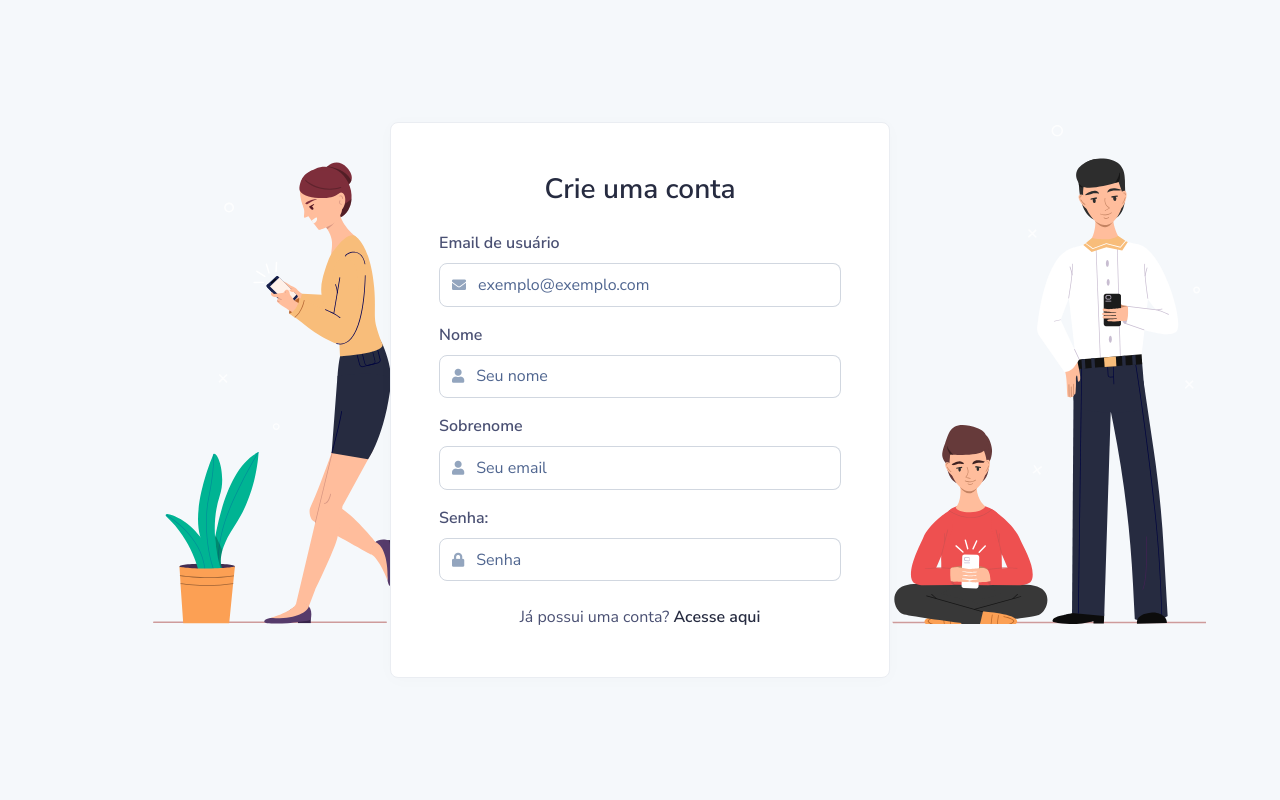
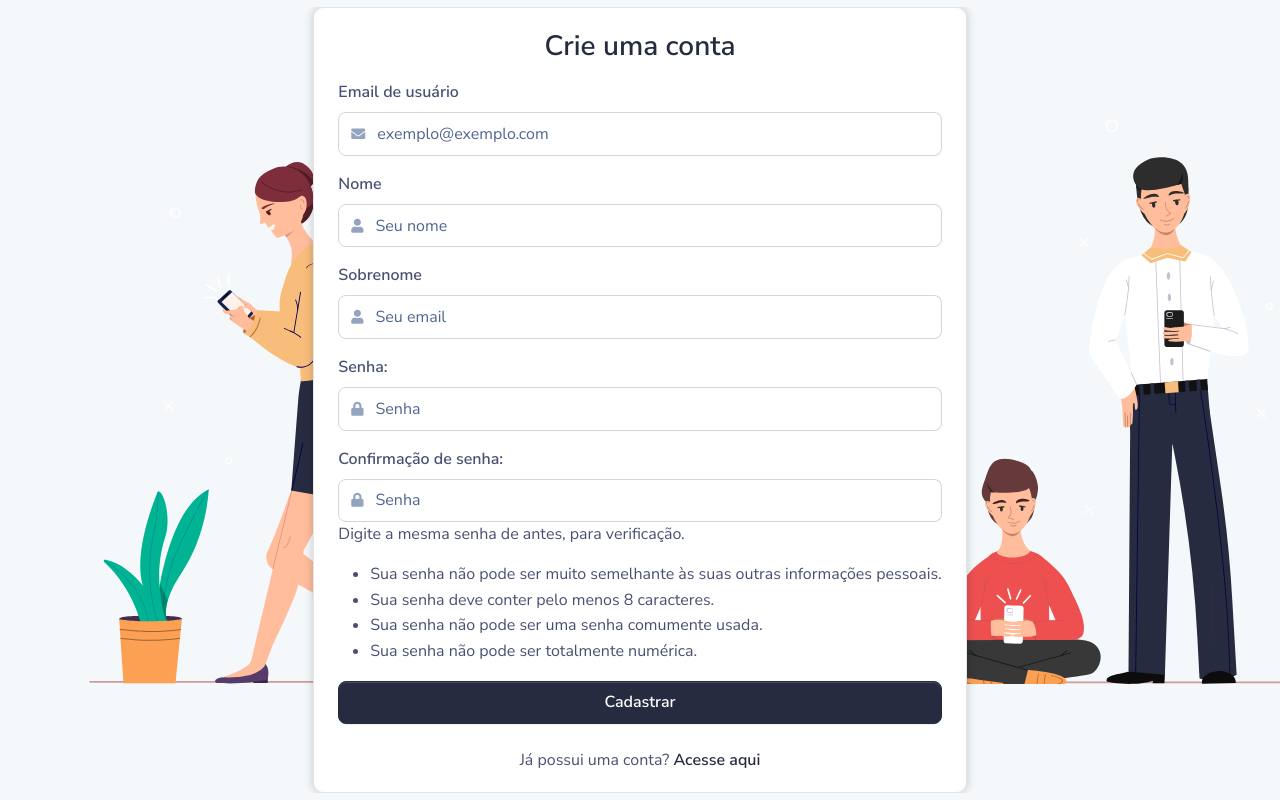
Before and after one commit to marcoshiroshi/reciclagem, a Django app: page /usuario/signup/ in a window 1280 px wide. Run offline with Django 4.2, Linux system fonts and the light colour scheme; some libraries are stand-ins or nearby versions.

Commit message:
alteracoes

```diff
--- a/core/urls.py
+++ b/core/urls.py
@@ -2,6 +2,6 @@ from django.urls import re_path, path
 from core.views import *
 
 urlpatterns = [
-    path('', HomeView.as_view(), name="home"),
+    # path('', HomeView.as_view(), name="home"),
     re_path(r'^.*\.*', Framework.as_view(), name='framework_dashboard'),
 ]
--- a/usuario/views.py
+++ b/usuario/views.py
@@ -1,4 +1,5 @@
-from django.contrib.auth.forms import UserCreationForm
+from django.core.mail import send_mail
+from django.http import HttpResponseRedirect
 from django.views.generic import CreateView
 from django.urls import reverse_lazy
 from .forms import SignUpForm
@@ -8,3 +9,16 @@ class SignUpView(CreateView):
     form_class = SignUpForm
     template_name = 'registration/signup.html'
     success_url = reverse_lazy('login')
+
+    def form_valid(self, form):
+        self.object = form.save(commit=False)
+        self.object.is_active = True
+        self.object.save()
+        send_mail(
+            "Cadastro Realizado",
+            "Olá, o seu cadastro no sistema foi realizado com sucesso. Acesso o sistema para concluir as próximas etapas.",
+            "marcos.hiroshi99@gmail.com",
+            [self.object.email],
+            fail_silently=False,
+        )
+        return HttpResponseRedirect(self.get_success_url())
--- a/www/templates/registration/signup.html
+++ b/www/templates/registration/signup.html
@@ -16,31 +16,77 @@
 -->
 {% load static %}
 <!DOCTYPE html>
-<html lang="en">
+<html lang="pt">
 
 {% include '00_framework/partials/header.html' %}
 
 {% block extra_css %}
-{#    <style>#}
-{#        html { overflow-y: scroll; }#}
-{#        .signin-inner { position: absolute; }#}
-{#    </style>#}
+    <style>
+        body {
+            margin: 0;
+            padding: 0;
+            display: flex;
+            justify-content: center;
+            align-items: center;
+            min-height: 100vh;
+            background-image: url({% static 'assets/img/illustrations/signin.svg' %});
+            background-size: auto;
+            background-position: center;
+            background-repeat: no-repeat;
+        }
+
+        .card {
+            background-color: rgba(255, 255, 255);
+            border-radius: 10px;
+            {#padding: 20px;#}
+            width: 300px;
+            {#max-width: 80%;#}
+            box-shadow: 0px 0px 10px rgba(0, 0, 0, 0.2);
+            overflow-y: auto;
+        }
+    </style>
 {% endblock extra_css %}
 
 <body class="bg-soft">
     <main>
-
-        <!-- Section -->
-        <section class="vh-lg-100 d-flex align-items-center">
         <div class="container">
-                <div class="row justify-content-center form-bg-image" data-background-lg="{% static 'assets/img/illustrations/signin.svg' %}">
-                    <div class="col-12 d-flex align-items-center justify-content-center">
-                        <div class="signin-inner my-3 my-lg-0 bg-white shadow-soft border rounded border-light p-4 p-lg-5 w-100 fmxw-500">
-                            <div class="text-center text-md-center mb-4 mt-md-0">
+            <div class="card w-auto">
+                <div class="card-body">
+                    <div class="text-center">
                         <h1 class="mb-0 h3">Crie uma conta</h1>
                     </div>
-{#                            <form method="POST">#}
-{#                                {% csrf_token %}#}
+                    {% if form.errors %}
+                        <div class="border border-danger rounded text-danger p-3" style="font-size: small">
+                            <h6>ERRO(S) ENCONTRADO(S)</h6>
+                            {% for field in form %}
+                                {% for erro in field.errors %}
+                                    <div class="row">
+                                        <div class="col-md-4">
+                                            <b>CAMPO:</b> {{ field.label }}
+                                        </div>
+                                        <div class="col-md-8"><b>DESCRIÇÃO DO ERRO:</b> {{ erro|escape }}</div>
+                                    </div>
+                                {% endfor %}
+                            {% endfor %}
+                        </div>
+                    {% endif %}
+{#                    {% if form.errors %}#}
+{#                        <div class="alert alert-danger" role="alert">#}
+{#                            <h6 class="text-white">ERRO(S) ENCONTRADO(S)</h6>#}
+{#                        {% for field in form %}#}
+{#                            {% for erro in field.errors %}#}
+{#                                <div class="row fs-10 text-white">#}
+{#                                    <div class="col-md-4">#}
+{#                                        <b>CAMPO:</b> {{ field.label }}#}
+{#                                    </div>#}
+{#                                    <div class="col-md-8"><b>DESCRIÇÃO DO ERRO:</b> {{ erro|escape }}</div>#}
+{#                                </div>#}
+{#                            {% endfor %}#}
+{#                        {% endfor %}#}
+{#                        </div>#}
+{#                    {% endif %}#}
+                    <form method="POST">
+                        {% csrf_token %}
                         <div class="row mt-3">
                             <div class="col">
                                 <label for="{{ form.email.id_for_label }}">{{ form.email.label }}</label>
@@ -48,6 +94,7 @@
                                     <span class="input-group-text" id="basic-addon3"><span class="fas fa-envelope"></span></span>
                                     {{ form.email }}
                                 </div>
+                                {% if form.errors.email %}<div class="text-danger">{{ form.errors.email.as_text }}</div>{% endif %}
                             </div>
                         </div>
                         <div class="row mt-3">
@@ -75,30 +122,32 @@
                                     <span class="input-group-text" id="basic-addon3"><span class="fas fa-lock"></span></span>
                                     <input type="password" name="password1" class="form-control" placeholder="Senha" autocomplete="new-password" required="" id="id_password1">
                                 </div>
+                                {% if form.errors.password1 %}<div class="text-danger">{{ form.errors.password1.as_text }}</div>{% endif %}
                             </div>
                         </div>
-{#                                <div class="row mt-3">#}
-{#                                    <div class="col">#}
-{#                                        <label for="id_password2">Confirmação de senha:</label>#}
-{#                                        <div class="input-group">#}
-{#                                            <span class="input-group-text" id="basic-addon3"><span class="fas fa-lock"></span></span>#}
-{#                                            <input type="password" name="password2" class="form-control" placeholder="Senha" autocomplete="new-password" required="" id="id_password2">#}
-{#                                        </div>#}
-{#                                        <span class="helptext">Digite a mesma senha de antes, para verificação.</span>#}
-{#                                    </div>#}
-{#                                </div>#}
-{#                                <div class="row mt-3">#}
-{#                                    <div class="col">#}
-{#                                        <ul>#}
-{#                                            <li>Sua senha não pode ser muito semelhante às suas outras informações pessoais.</li>#}
-{#                                            <li>Sua senha deve conter pelo menos 8 caracteres.</li>#}
-{#                                            <li>Sua senha não pode ser uma senha comumente usada.</li>#}
-{#                                            <li>Sua senha não pode ser totalmente numérica.</li>#}
-{#                                        </ul>#}
-{#                                    </div>#}
-{#                                </div>#}
-{#                                <button type="submit" class="btn btn-block btn-primary">Cadastrar</button>#}
-{#                            </form>#}
+                        <div class="row mt-3">
+                            <div class="col">
+                                <label for="id_password2">Confirmação de senha:</label>
+                                <div class="input-group">
+                                    <span class="input-group-text" id="basic-addon3"><span class="fas fa-lock"></span></span>
+                                    <input type="password" name="password2" class="form-control" placeholder="Senha" autocomplete="new-password" required="" id="id_password2">
+                                </div>
+                                {% if form.errors.password2 %}<div class="text-danger">{{ form.errors.password2.as_text }}</div>{% endif %}
+                                <span class="helptext">Digite a mesma senha de antes, para verificação.</span>
+                            </div>
+                        </div>
+                        <div class="row mt-3">
+                            <div class="col">
+                                <ul>
+                                    <li>Sua senha não pode ser muito semelhante às suas outras informações pessoais.</li>
+                                    <li>Sua senha deve conter pelo menos 8 caracteres.</li>
+                                    <li>Sua senha não pode ser uma senha comumente usada.</li>
+                                    <li>Sua senha não pode ser totalmente numérica.</li>
+                                </ul>
+                            </div>
+                        </div>
+                        <button type="submit" class="btn btn-block btn-primary">Cadastrar</button>
+                    </form>
                     <div class="d-flex justify-content-center align-items-center mt-4">
                         <span class="font-weight-normal">
                             Já possui uma conta?
@@ -108,8 +157,6 @@
                 </div>
             </div>
         </div>
-            </div>
-        </section>
     </main>
 
 {% include '00_framework/partials/all_js.html' %}
```
Also changed, not shown: reciclagem/settings.py (+8 -1 lines), www/templates/registration/login.html (+4 -3 lines). Lines whose indentation alone changed are shown as unchanged.
